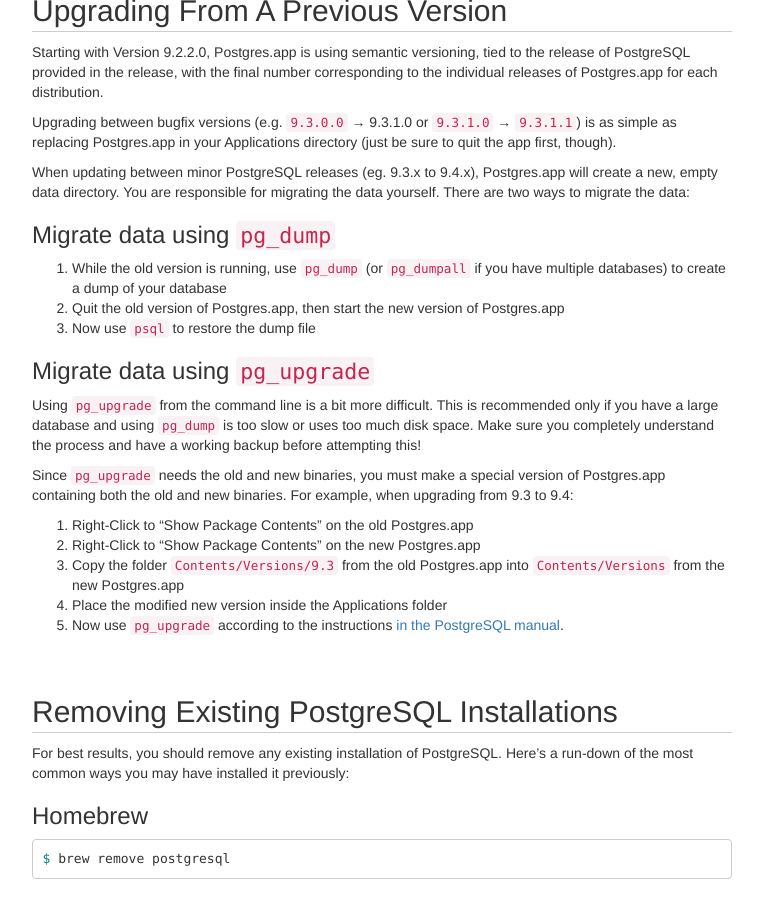
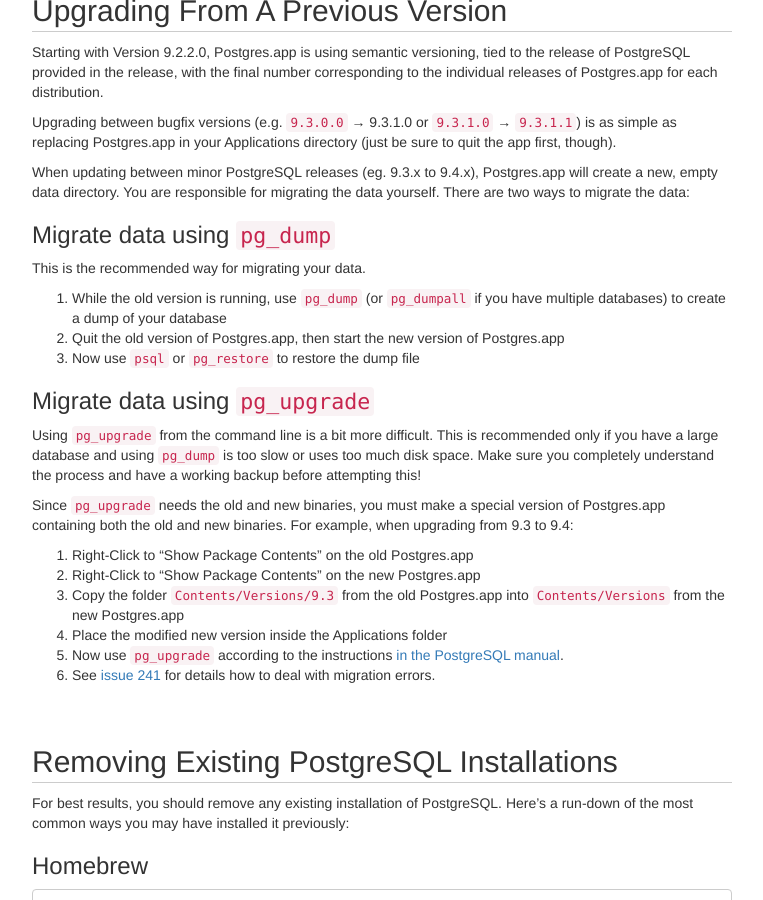
Before and after one commit to PostgresApp/PostgresApp, a Jekyll site: the page built from documentation/install.md, in a window 1280 px wide and 900 px high, scrolled down 600 px. Shown: the whole window, without its empty margins (258-1021 px from the left). Built offline with Jekyll 4.4.1, drawn with Linux system fonts in a browser that asks for light colours; nearby versions of some CDN libraries; Markdown is read by kramdown in place of the engine named in the settings.

Commit message:
added notes to update instructions

```diff
--- a/documentation/install.md
+++ b/documentation/install.md
@@ -30,9 +30,11 @@
 
 ### Migrate data using `pg_dump`
 
+This is the recommended way for migrating your data.
+
 1. While the old version is running, use `pg_dump` (or `pg_dumpall` if you have multiple databases) to create a dump of your database
 2. Quit the old version of Postgres.app, then start the new version of Postgres.app
-3. Now use `psql` to restore the dump file
+3. Now use `psql` or `pg_restore` to restore the dump file
 
 ### Migrate data using `pg_upgrade`
 
@@ -47,6 +49,7 @@
 3. Copy the folder `Contents/Versions/9.3` from the old Postgres.app into `Contents/Versions` from the new Postgres.app
 4. Place the modified new version inside the Applications folder
 5. Now use `pg_upgrade` according to the instructions [in the PostgreSQL manual](http://www.postgresql.org/docs/current/static/pgupgrade.html).
+6. See [issue 241](https://github.com/PostgresApp/PostgresApp/issues/241) for details how to deal with migration errors.
 
 ## Removing Existing PostgreSQL Installations
 
```
